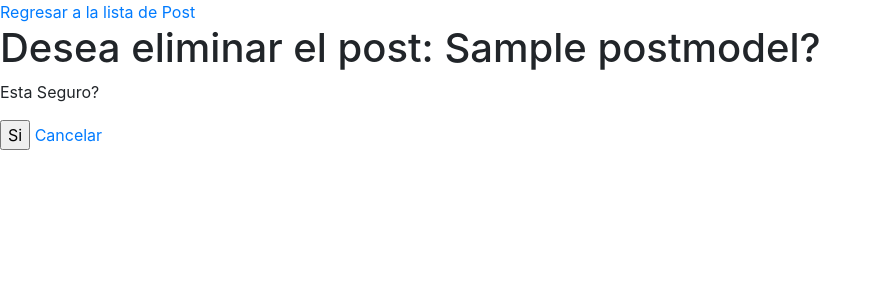
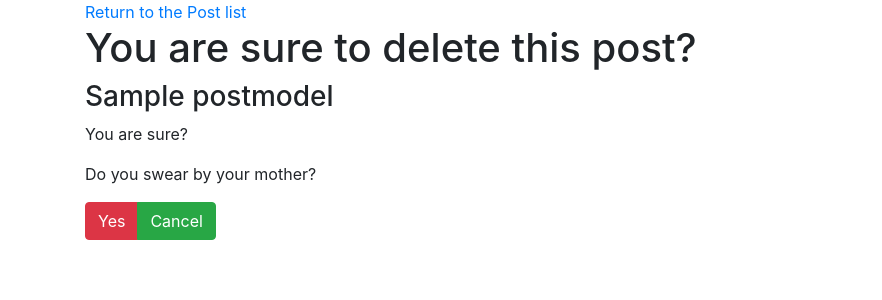
Before and after one commit to carlosnp/coreviews, a Django app: template blog/templates/blog/delete.html in a window 1280 px wide. Shown: the part 56-356 px from the top of the page, without its empty margins (0-882 px from the left). Run offline with Django 3.2, Linux system fonts and the light colour scheme; tables that the repository leaves empty hold one stand-in row (values such as "Sample post"); the template is opened without the code that fills it: values that come from a table or form of the project are taken from there, most other values are stand-ins (such as "Sample title", 1, 10 or a date in 2020); some libraries are stand-ins or nearby versions.

Commit message:
traducciones finales def

```diff
--- a/blog/templates/blog/delete.html
+++ b/blog/templates/blog/delete.html
@@ -1,20 +1,24 @@
 {% extends "base.html" %}
 {% load i18n %}
 
-{% block title %} DELETE {% endblock %}
+{% block title %} {{ title_header }} {% endblock %}
 
 {% block content %}
-	<div class="">
+	<div class="container">
 		<div class="">
-			<a href="{% url 'posts:list'%}">Regresar a la lista de Post</a>
+			<a href="{% url 'posts:list'%}"> {% trans 'Return to the Post list' %} </a>
 		<div>
-			<h1> Desea eliminar el post: {{ object.title }}?</h1>
+			<h1> {% trans 'You are sure to delete this post?' %}</h1>
+			<h3> {{ object.title }} </h3>
 		</div>
             <form action="" method="POST" action="." class="">
 				{% csrf_token %}
-				<p>Esta Seguro?</p>
-				<input type="submit" value="Si">
-				<a href="{% url 'posts:detail' id=object.id %}">Cancelar</a>
+				<p> {% trans 'You are sure?' %}</p>
+				<p> {% trans 'Do you swear by your mother?' %} </p>
+				<div class="btn-group">
+					<button class="btn btn-danger"> {% trans 'Yes' %} </button>
+					<a class="btn btn-success" href="{% url 'posts:detail' id=object.id %}"> {% trans 'Cancel' %} </a>
+				</div>
 			</form>
 		</div>
 	</div>
--- a/blog/templates/blog/list.html
+++ b/blog/templates/blog/list.html
@@ -1,7 +1,7 @@
 {% extends "base.html" %}
 {% load i18n %}
 
-{% block title %} LISTA {% endblock %}
+{% block title %} {{ title_header }} {% endblock %}
 
 {% block content %}
 	<div class="container">
```
Also changed, not shown: blog/templates/blog/detail.html (+8 -6 lines), blog/views.py (+17 -9 lines), locale/es/LC_MESSAGES/django.po, 1 other file.
